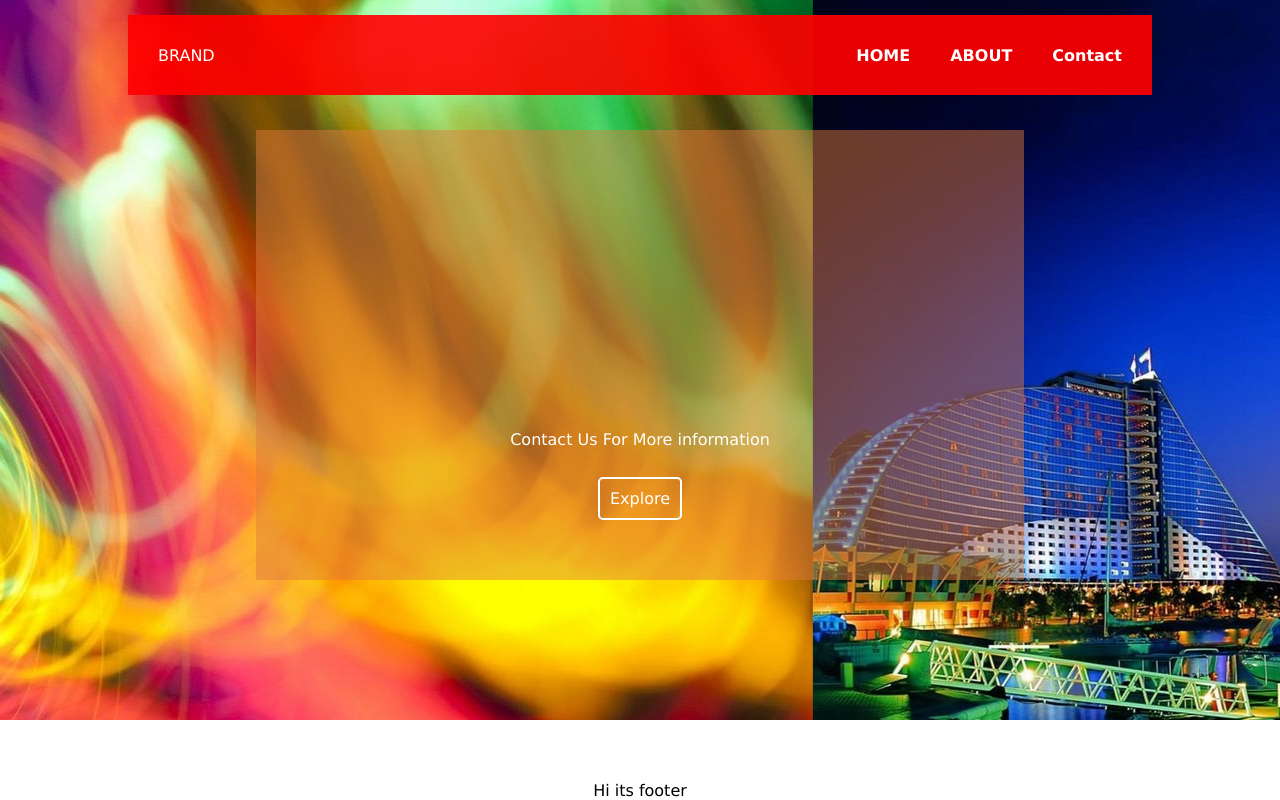
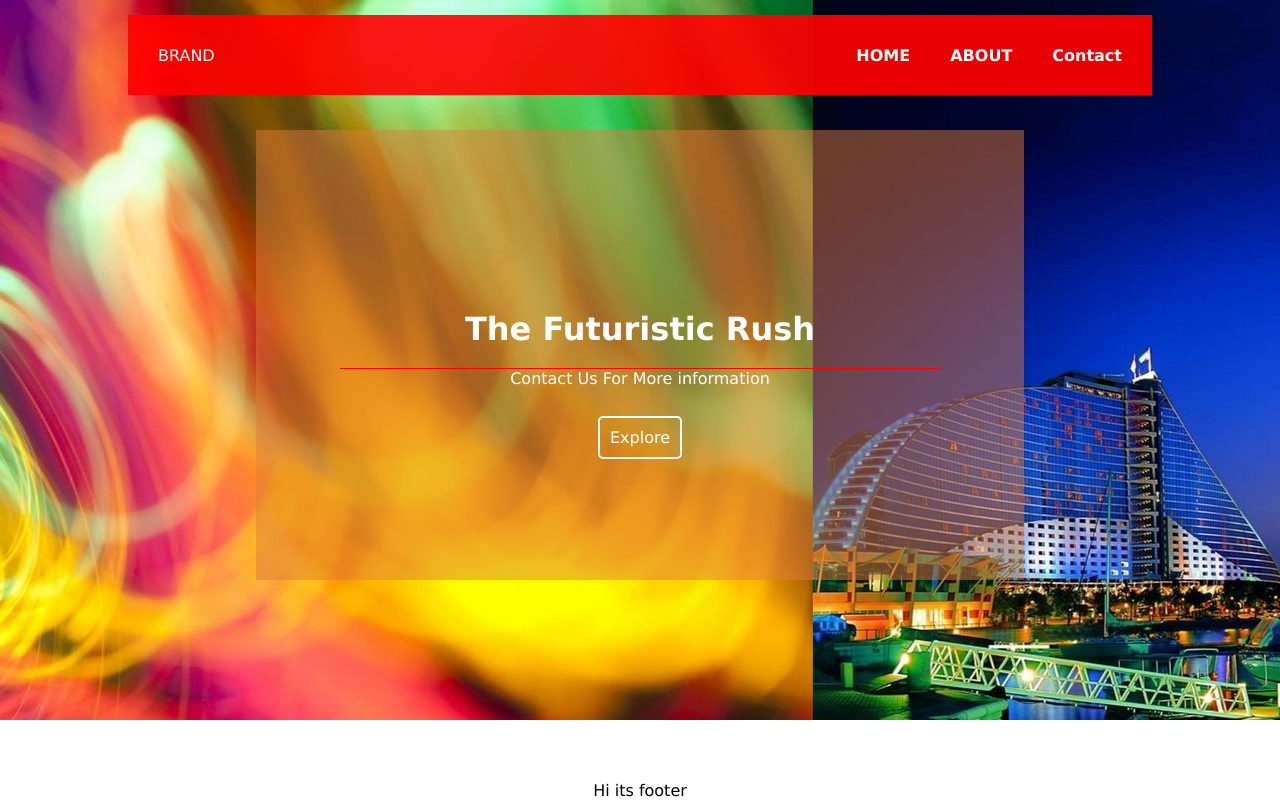
Before and after one commit to pkkushagra/Bakery-website, a plain HTML site: page index.html in a window 1280 px wide. Drawn offline with Linux system fonts and the light colour scheme.

Commit message:
added dropping effect texts

```diff
--- a/assets/css/style.css
+++ b/assets/css/style.css
@@ -87,7 +87,7 @@
     position: relative;
     display: block;
     justify-content: center;
-    top: 100px;
+    top: 80px;
     text-align: center;
     animation: cntnt 3s ease-in-out;
     animation-iteration-count: 1;
@@ -96,7 +96,7 @@
 }
 @keyframes cntnt {
     100%{
-        transform:translateY(200px);
+        transform:translateY(100px);
     }
 
 }
@@ -123,10 +123,12 @@
     background: transparent;
     text-decoration: none;
 }
-.ele p{
+.ele p,h1{
     margin-bottom: 40px;
     color: white;
 }
 .ele a:hover{
-    color:#e04090
+
+    background: white;
+    color: #ff0000e8;
 }
--- a/index.html
+++ b/index.html
@@ -32,6 +32,8 @@
  <div class="ele-bk">
  <div class="cntnt">
      <div class="ele">
+         <h1>The Futuristic Rush</h1>
+         <span style="width:600px;height:1px;display: block;position: relative;;background: red;margin-top: -20px;"></span>
         <p>Contact Us For More information</p>
         <a href="#">Explore</a>
      </div>
```
